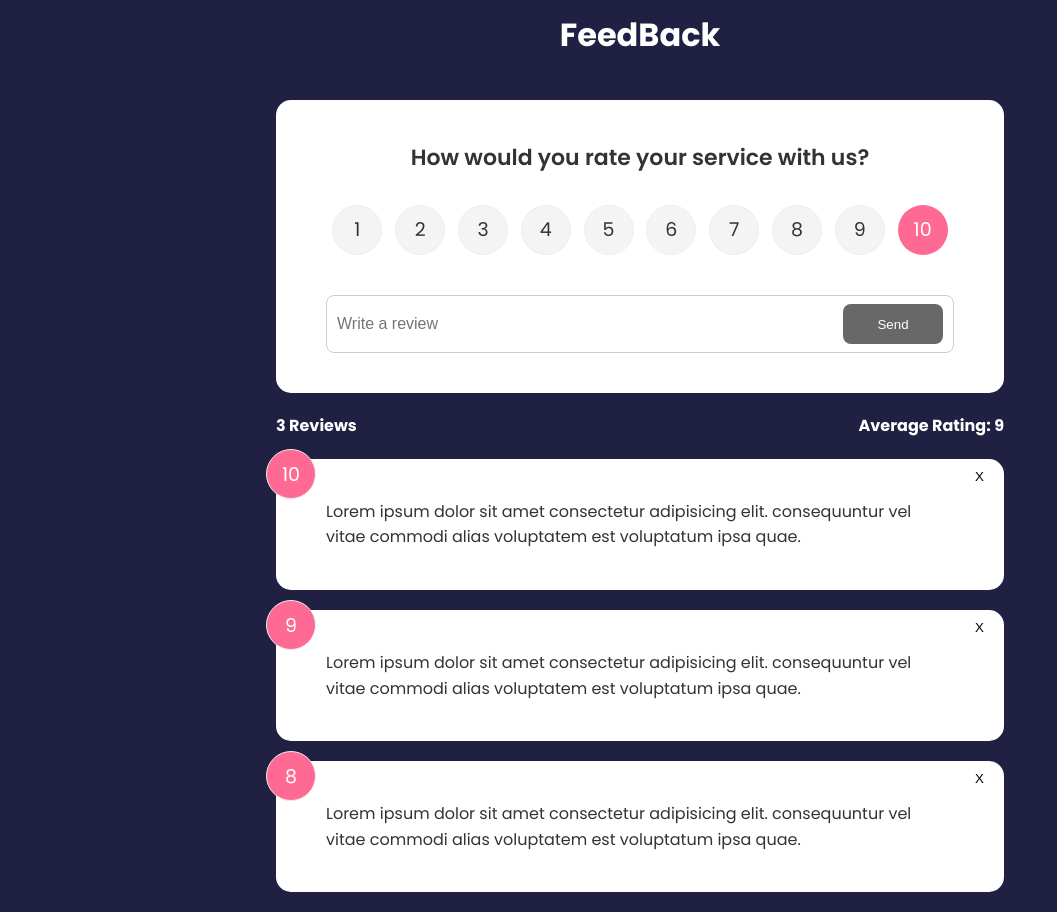
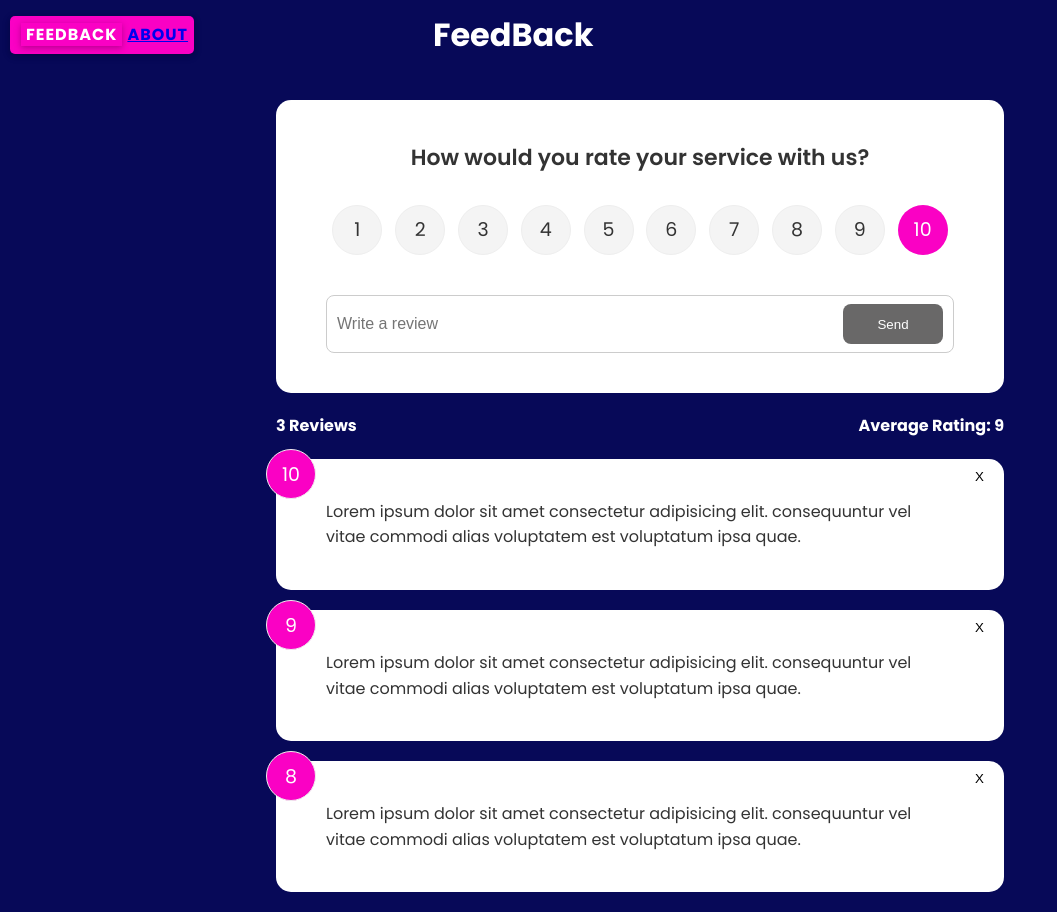
Before and after one commit to hiyabh/feedback-app, a React (Create React App) app: page / in a window 1280 px wide. Shown: the whole page, without its empty margins (0-1057 px from the left). Built offline with nearby package versions, Linux system fonts and the light colour scheme.

Commit message:
Link on Header

```diff
--- a/package.json
+++ b/package.json
@@ -9,6 +9,7 @@
     "framer-motion": "^10.12.16",
     "react": "^18.2.0",
     "react-dom": "^18.2.0",
+    "react-icons": "^4.9.0",
     "react-router-dom": "^6.13.0",
     "react-scripts": "5.0.1",
     "uuid": "^9.0.0",
--- a/src/App.js
+++ b/src/App.js
@@ -7,6 +7,7 @@ import FeedbackData from "./data/FeedbackData";
 import FeedbackStats from "./components/FeedbackStats";
 import FeedbackForm from "./components/FeedbackForm";
 import AboutPage from "./pages/AboutPage";
+// import AboutIconLink from "./components/AboutIconLink";
 
 function App() {
 
@@ -45,6 +46,7 @@ function App() {
               ></Route>
               <Route path="/about" element={<AboutPage />} />
             </Routes>
+            {/* <AboutIconLink /> */}
           </div>
         </Router>
       </>
--- a/src/components/Header.jsx
+++ b/src/components/Header.jsx
@@ -1,13 +1,24 @@
-
+import { NavLink } from "react-router-dom";
 
 function Header() {
   return (
     <header>
+      <div className="nav-header">
+        <NavLink to="/" activeClassName="active">
+          FeedBack
+        </NavLink>
+        <NavLink to="/about" activeClassName="active">
+          About
+        </NavLink>
+      </div>
       <div className="container">
         <h1>FeedBack</h1>
+      </div>
+      <div className="container">
+        <h1></h1>
       </div>
     </header>
   );
 }
 
-export default Header
+export default Header;
--- a/src/index.css
+++ b/src/index.css
@@ -8,7 +8,7 @@
 
 body {
   font-family: "Poppins", sans-serif;
-  background-color: #202142;
+  background-color: #070958;
   color: #fff;
   line-height: 1.6;
 }
@@ -31,7 +31,30 @@ header {
   align-items: center;
   margin-bottom: 30px;
 }
-
+.nav-header {
+  align-items: center;
+  justify-content: space-between;
+  text-transform: uppercase;
+  font-weight: bold;
+  letter-spacing: 1px;
+  margin: 10px;
+  padding: 6px;
+  cursor: pointer;
+  border-radius: 5px;
+  box-shadow: 0 2px 5px 0 rgba(0, 0, 0, 0.16), 0 2px 10px 0 rgba(0, 0, 0, 0.12);
+  background-color: rgb(250, 1, 196);
+}
+.active {
+  color: #fff;
+  font-size: 1em;
+  text-decoration: none;
+  text-transform: uppercase;
+  font-family: "Poppins", sans-serif;
+  margin: 5px;
+  padding-left: 5px;
+  padding-right: 5px;
+  box-shadow: 0 2px 5px 0 rgba(0, 0, 0, 0.16), 0 2px 10px 0 rgba(0, 0, 0, 0.12);
+}
 .card {
   background-color: #fff;
   color: #333;
@@ -87,7 +110,7 @@ header {
 
 .rating li:hover,
 .num-display {
-  background: #ff6a95;
+  background: rgb(250, 1, 196);
   color: #fff;
 }
 
@@ -96,7 +119,7 @@ header {
 }
 
 [type="radio"]:checked ~ label {
-  background: #ff6a95;
+  background: rgb(250, 1, 196);
   color: #fff;
 }
 
@@ -152,7 +175,7 @@ input:focus {
   width: 100px;
   height: 40px;
   cursor: pointer;
-  background-color: #eb088cf6;
+  background-color: rgb(250, 1, 196);
 }
 
 .btn-primary {
@@ -160,7 +183,7 @@ input:focus {
 }
 
 .btn-secondary {
-  background: #ff6a95;
+  background: rgb(250, 1, 196);
 }
 
 .btn:hover {
@@ -200,7 +223,7 @@ input:focus {
 }
 
 .about-link a:hover {
-  color: #ff6a95;
+  color: rgb(250, 1, 196);
 }
 
 .about h1 {
--- a/src/pages/AboutPage.jsx
+++ b/src/pages/AboutPage.jsx
@@ -1,3 +1,4 @@
+import { Link } from "react-router-dom";
 import Card from "../components/shared/Card";
 
 function AboutPage() {
@@ -8,7 +9,7 @@ function AboutPage() {
         <p>This is a React app to leave feedback for a product or services</p>
         <p>Version: 1.0.0</p>
         <p>
-          <a href='/'>Back To HomePage</a>
+          <Link to="/">Back To HomePage</Link>
         </p>
       </div>
     </Card>
```
Also changed, not shown: src/components/AboutIconLink.jsx (added, +20 -0 lines), 1 other file (tests, documents, lock files or other folders).
